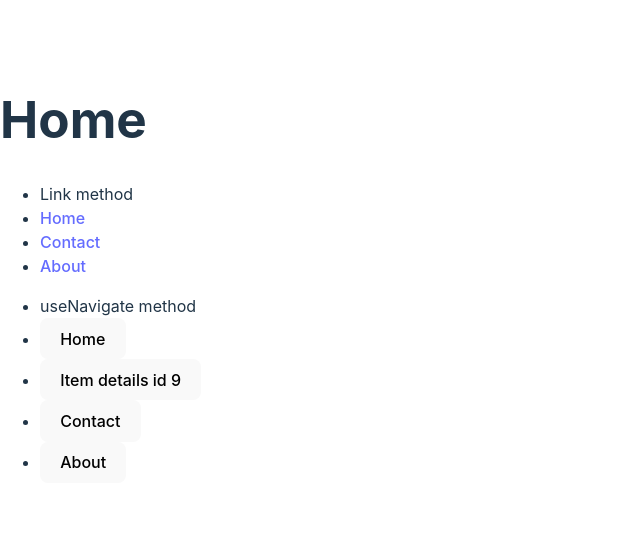
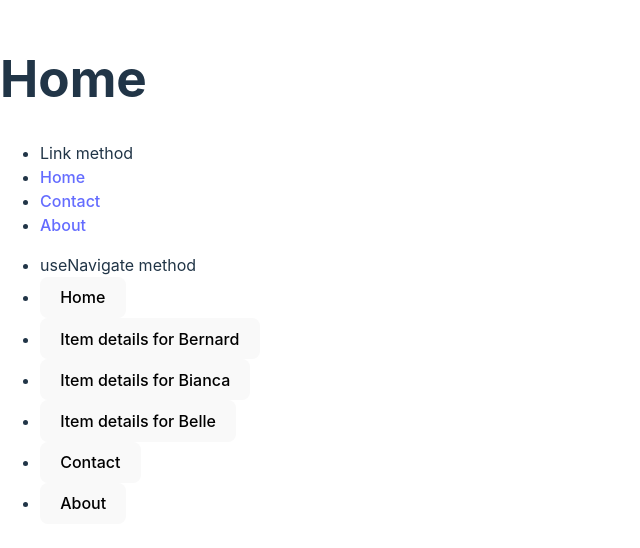
Before and after one commit to Christophe-Calmes/react-router, a React (Vite) app: page / in a window 1280 px wide. Shown: the part 122-670 px from the top of the page, without its empty margins (0-640 px from the left). Built offline with nearby package versions, Linux system fonts and the light colour scheme.

Commit message:
generate multiple item

```diff
--- a/src/Components/ItemDetails.jsx
+++ b/src/Components/ItemDetails.jsx
@@ -14,7 +14,14 @@ const ItemDetails = () => {
     <div>
       {security ? (
         <div>
+          <section>
           <h1>ItemDetails--- {id}</h1>
+          <article>
+            <p>Name of item : {location.state.name}</p>
+          </article>
+          </section>
+
+
           <section>
             <article>
               <h2>Link Method</h2>
--- a/src/Routes/Routes.jsx
+++ b/src/Routes/Routes.jsx
@@ -1,13 +1,15 @@
 import { Link, useNavigate } from "react-router-dom"
 const randId = Math.floor(Math.random()*10);
-//const randId = 1;
+const dataItem = [{id: 10, name: 'Bernard'},
+{id: 18, name: 'Bianca'},
+{id: 75, name: 'Belle'},]
 const Routes = () => {
     const navigate = useNavigate();
     const handleClick = (GoTo) => {
         navigate(GoTo);
       };
       const handleClickID = (GoTo, param) => {
-        const dataURL = { state: {id: param}};
+        const dataURL = { state: param};
         navigate(GoTo, dataURL);
       };
 
@@ -21,7 +23,13 @@ const Routes = () => {
         <ul>
             <li>useNavigate method</li>
             <li><button onClick={() => handleClick('/Home')}>Home</button></li>
-            <li><button onClick={() => handleClickID(`/ItemDetails/${randId}`, randId )}>Item details id {randId} </button></li>
+            {
+            dataItem.map((element)=>(
+                <li key={element}><button onClick={() => handleClickID(`/ItemDetails/${element.id}`, element )}>Item details for {element.name} </button></li>
+            ))
+            }
+
+
             <li><button onClick={() => handleClick('/Contact')}>Contact</button></li>
             <li><button onClick={() => handleClick('/About')}>About</button></li>
         </ul>
```
